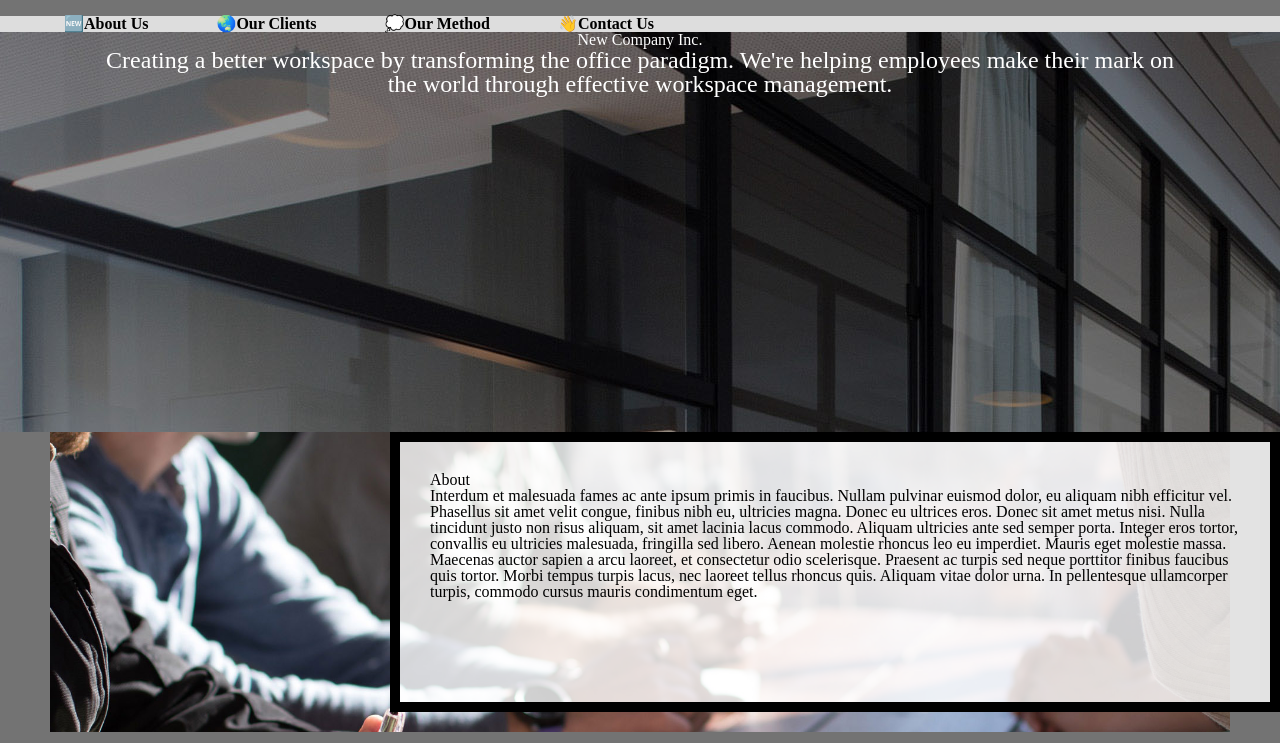
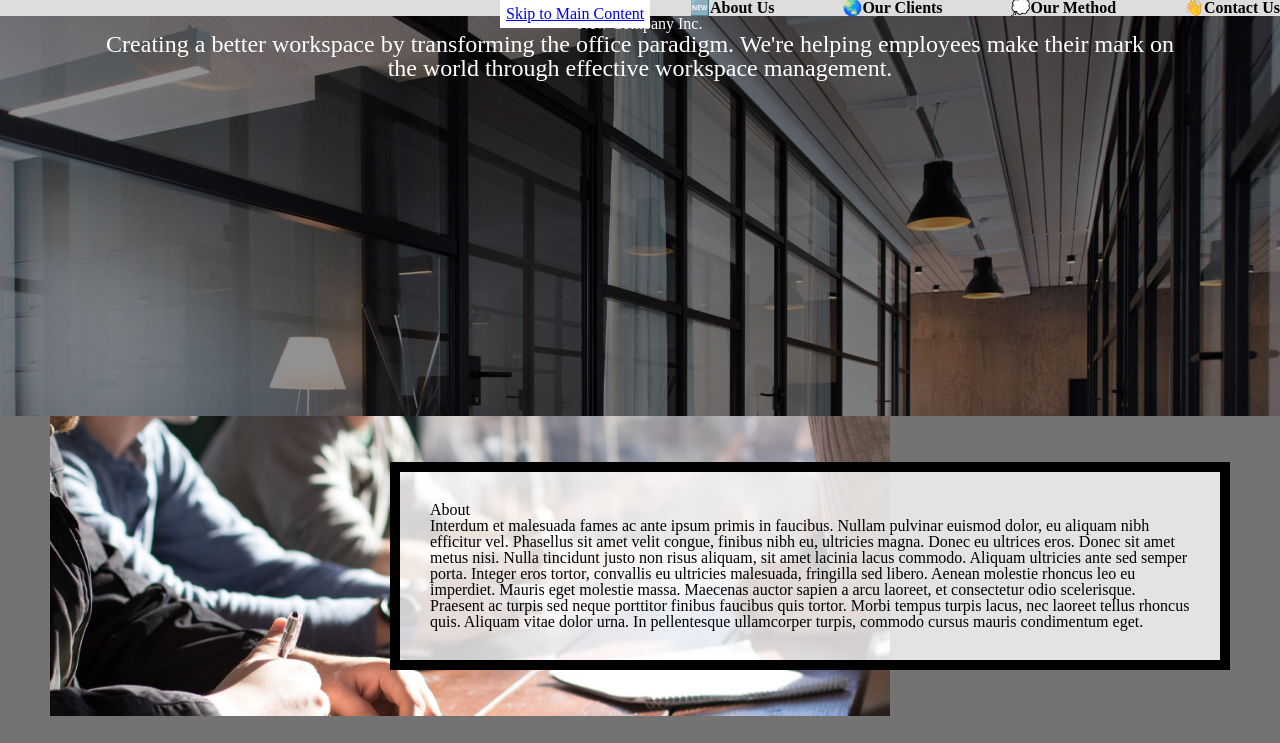
Before and after one commit to mrthorpe12/homework3-2022, a plain HTML site: page index.html in a window 1280 px wide. Shown: the top 743 px of the page. Drawn offline with Linux system fonts and the light colour scheme.

Commit message:
Edits to stylesheet.  Added meta viewport tag to index file.

```diff
--- a/css/style.css
+++ b/css/style.css
@@ -94,8 +94,8 @@ a.skip {
   transition: left 1s ease-out;
   z-index: 1;
   /* Requirement 3 code here*/
-  position: relative;
-  right: 500px;
+  position: absolute;
+  left: 500px;
 }
 
 
@@ -116,8 +116,11 @@ nav a:focus {
 /* Requirements 6-10 here: */
 
 .intro {
-  background: #DDDDDD url('../images/header.jpg');
+  background: url('../images/header.jpg');
   background-attachment: fixed;
+  background-repeat: no-repeat;
+  background-size: cover;
+  background-color: #DDDDDD;
   min-height: 400px;
 }
 
@@ -152,7 +155,8 @@ img {
 }
 
 .text {
-  justify-content: center;
+  /* display: block; */
+  align-self: center;
   max-height: 25vh;
   overflow: scroll;
 }
@@ -161,7 +165,7 @@ img {
   nav {
     padding-top: 35px;
     /*Requirement 11*/
-    justify-content: right;
+    text-align: right;
   }
 
   nav li {
@@ -172,7 +176,7 @@ img {
 
   /* Requirements 12-15 here: */
 
-  a.skip {
+  a.skip:focus {
     justify-content: left;
     bottom: 20px;
   }
@@ -184,11 +188,11 @@ img {
   }
 
   .about, .method, .clients-image, .contact-image {
-    grid-column: 3 / 6;
+    grid-column: 3 / 5;
   }
 
   .clients, .contact, .about-image, .method-image {
-    grid-column: 2 / 5;
+    grid-column: 2 / 4;
   }
 
 }
--- a/index.html
+++ b/index.html
@@ -3,6 +3,7 @@
 
 <head>
   <meta charset="utf-8">
+  <meta name="viewport" content="width=device-width, initial-scale=1.0">
   <link rel="icon" href="images/logo-drk.png">
   <link rel="stylesheet" type="text/css" href="css/style.css">
   <link rel="stylesheet" type="text/css" href="css/html5reset.css">
```
